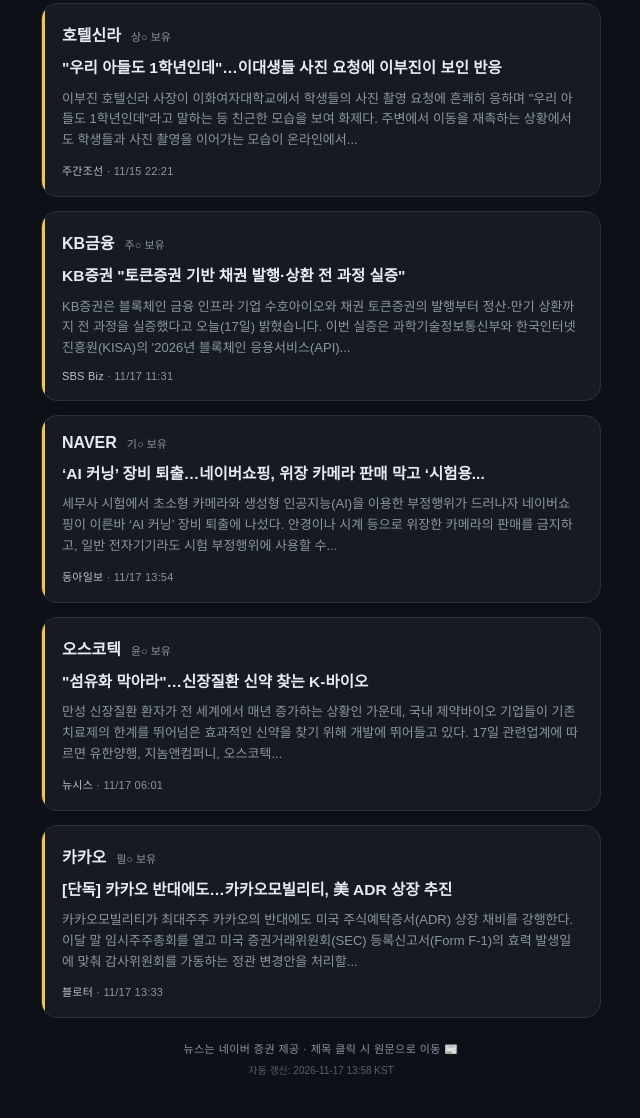
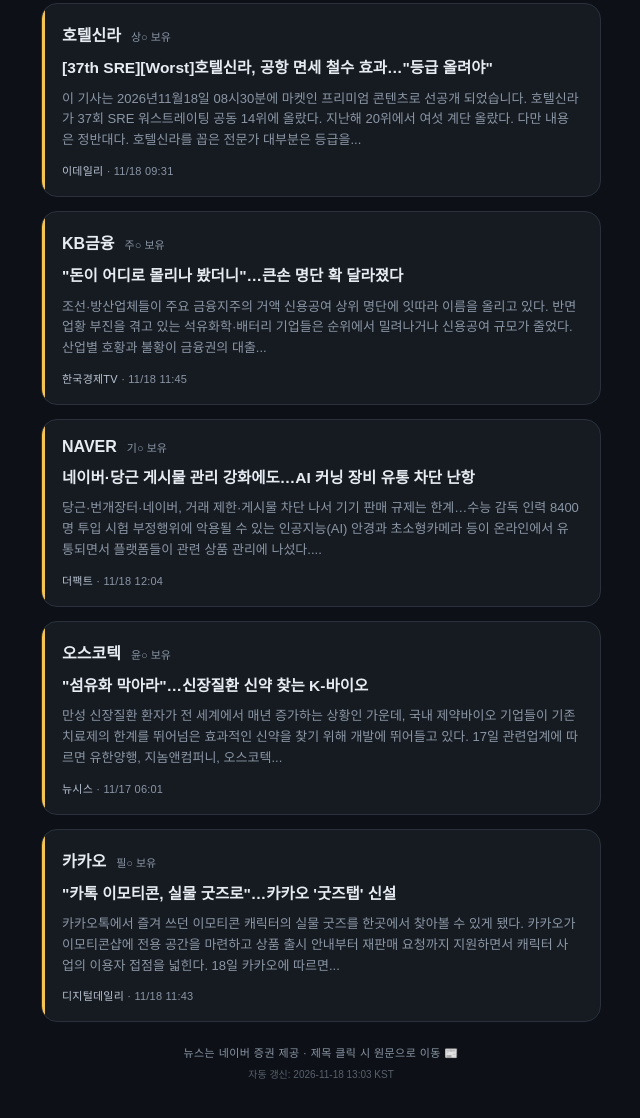
Before and after one commit to mainlainer/djhani02, a plain HTML site: page news.html in a window 1280 px wide. Shown: the part 844-1962 px from the top of the page, without its empty margins (319-959 px from the left). Drawn offline with Linux system fonts and the light colour scheme; a web font is replaced by a local one.

Commit message:
auto: 2026-11-18 13:03 KST 종목 뉴스 갱신

```diff
--- a/news.html
+++ b/news.html
@@ -3,8 +3,8 @@
 <head>
 <meta charset="UTF-8">
 <meta name="viewport" content="width=device-width, initial-scale=1.0">
-<title>오늘의 종목 뉴스 · 2026.11.17</title>
-<meta property="og:title" content="오늘의 종목 뉴스 2026.11.17">
+<title>오늘의 종목 뉴스 · 2026.11.18</title>
+<meta property="og:title" content="오늘의 종목 뉴스 2026.11.18">
 <meta property="og:description" content="우리 모임 8개 종목 데일리 뉴스 요약">
 <link rel="preconnect" href="https://fonts.googleapis.com">
 <link rel="preconnect" href="https://fonts.gstatic.com" crossorigin>
@@ -46,22 +46,22 @@
 
   <div class="top-label">소수점 투자 모임 · 데일리 종목 뉴스</div>
   <div class="title">NEWS<span class="kr">오늘의 종목 소식</span></div>
-  <div class="date">2026.11.17 기준 · 종목별 최신 1건</div>
+  <div class="date">2026.11.18 기준 · 종목별 최신 1건</div>
 
   <div class="nav"><a href="index.html">← 잔고 결산</a><a href="rank.html">📊 순위 변동</a></div>
 
   <div class="card">
     <div class="head"><span class="ticker">현대차</span><span class="member">성○ 보유</span></div>
-    <a class="headline" href="https://n.news.naver.com/mnews/article/008/0005442268" target="_blank" rel="noopener">차 안팔리는데…현대차 노조, 법 시행도 전에 &quot;정년 65세&quot; 주장</a>
-    <div class="body">판매 부진으로 투자 계획까지 축소한 현대자동차가 노조의 잇단 요구로 부담을 안게 됐다. 올해 파업으로 5만대 넘는 생산 차질을 빚은 가운데 노조가 정년연장과 정규직 전환에 더해 신규채용 확대까지 요구하면서다. 생산 정상화와 비용 절감이...</div>
-    <div class="meta"><span class="src">머니투데이</span> · 11/17 13:29</div>
+    <a class="headline" href="https://n.news.naver.com/mnews/article/011/0004683512" target="_blank" rel="noopener">무뇨스 현대차 사장 “웨이모에 아이오닉 5 공급 시작”</a>
+    <div class="body">호세 무뇨스 현대자동차 사장이 알파벳(구글 모회사)의 로보택시 기업 웨이모에 이달부터 아이오닉 5 차량 공급을 시작한다고 밝혔다. 무뇨스 사장은 17일(현지시간) 미국 캘리포니아주 멘로파크에서 열린 미디어 스타트업 세마포의 ‘실리콘밸리...</div>
+    <div class="meta"><span class="src">서울경제</span> · 11/18 12:32</div>
   </div>
 
   <div class="card">
     <div class="head"><span class="ticker">신세계</span><span class="member">정○ 보유</span></div>
-    <a class="headline" href="https://n.news.naver.com/mnews/article/015/0005354745" target="_blank" rel="noopener">신세계免, 이어령 '디지로그' 재해석한 미디어아트 전시</a>
-    <div class="body">신세계면세점은 영인문학관과 함께 제작한 미디어아트 작품 어금니로 깨문 우주를 명동점 10층 아이코닉존에서 다음 달 28일까지 전시한다고 17일 밝혔다. 고(故) 이어령 교수의 저서 디지로그에서 영감을 얻은 작품으로, 두 기관이 함께 진행하는 ‘K...</div>
-    <div class="meta"><span class="src">한국경제</span> · 11/17 13:37</div>
+    <a class="headline" href="https://n.news.naver.com/mnews/article/031/0001076075" target="_blank" rel="noopener">신세계인터내셔날, 美 향수 '에드워드 베스' 국내 독점 출시</a>
+    <div class="body">신세계인터내셔날이 미국 뷰티 브랜드 '에드워드 베스(EDWARD BESS)'의 향수를 국내에 독점 출시한다. 올해 상반기 니치 향수 매출이 증가하면서 해외 브랜드를 추가 확보한 것이다. 신세계인터내셔날은 에드워드 베스와 국내 독점 유통 계약을...</div>
+    <div class="meta"><span class="src">아이뉴스24</span> · 11/18 10:51</div>
   </div>
 
   <div class="card">
@@ -73,23 +73,23 @@
 
   <div class="card">
     <div class="head"><span class="ticker">호텔신라</span><span class="member">상○ 보유</span></div>
-    <a class="headline" href="https://n.news.naver.com/mnews/article/053/0000063071" target="_blank" rel="noopener">&quot;우리 아들도 1학년인데&quot;…이대생들 사진 요청에 이부진이 보인 반응</a>
-    <div class="body">이부진 호텔신라 사장이 이화여자대학교에서 학생들의 사진 촬영 요청에 흔쾌히 응하며 &quot;우리 아들도 1학년인데&quot;라고 말하는 등 친근한 모습을 보여 화제다. 주변에서 이동을 재촉하는 상황에서도 학생들과 사진 촬영을 이어가는 모습이 온라인에서...</div>
-    <div class="meta"><span class="src">주간조선</span> · 11/15 22:21</div>
+    <a class="headline" href="https://n.news.naver.com/mnews/article/018/0006411619" target="_blank" rel="noopener">[37th SRE][Worst]호텔신라, 공항 면세 철수 효과…&quot;등급 올려야&quot;</a>
+    <div class="body">이 기사는 2026년11월18일 08시30분에 마켓인 프리미엄 콘텐츠로 선공개 되었습니다. 호텔신라가 37회 SRE 워스트레이팅 공동 14위에 올랐다. 지난해 20위에서 여섯 계단 올랐다. 다만 내용은 정반대다. 호텔신라를 꼽은 전문가 대부분은 등급을...</div>
+    <div class="meta"><span class="src">이데일리</span> · 11/18 09:31</div>
   </div>
 
   <div class="card">
     <div class="head"><span class="ticker">KB금융</span><span class="member">주○ 보유</span></div>
-    <a class="headline" href="https://n.news.naver.com/mnews/article/374/0000544187" target="_blank" rel="noopener">KB증권 &quot;토큰증권 기반 채권 발행·상환 전 과정 실증&quot;</a>
-    <div class="body">KB증권은 블록체인 금융 인프라 기업 수호아이오와 채권 토큰증권의 발행부터 정산·만기 상환까지 전 과정을 실증했다고 오늘(17일) 밝혔습니다. 이번 실증은 과학기술정보통신부와 한국인터넷진흥원(KISA)의 '2026년 블록체인 응용서비스(API)...</div>
-    <div class="meta"><span class="src">SBS Biz</span> · 11/17 11:31</div>
+    <a class="headline" href="https://n.news.naver.com/mnews/article/215/0001273114" target="_blank" rel="noopener">&quot;돈이 어디로 몰리나 봤더니&quot;…큰손 명단 확 달라졌다</a>
+    <div class="body">조선·방산업체들이 주요 금융지주의 거액 신용공여 상위 명단에 잇따라 이름을 올리고 있다. 반면 업황 부진을 겪고 있는 석유화학·배터리 기업들은 순위에서 밀려나거나 신용공여 규모가 줄었다. 산업별 호황과 불황이 금융권의 대출...</div>
+    <div class="meta"><span class="src">한국경제TV</span> · 11/18 11:45</div>
   </div>
 
   <div class="card">
     <div class="head"><span class="ticker">NAVER</span><span class="member">기○ 보유</span></div>
-    <a class="headline" href="https://n.news.naver.com/mnews/article/020/0003763062" target="_blank" rel="noopener">‘AI 커닝’ 장비 퇴출…네이버쇼핑, 위장 카메라 판매 막고 ‘시험용...</a>
-    <div class="body">세무사 시험에서 초소형 카메라와 생성형 인공지능(AI)을 이용한 부정행위가 드러나자 네이버쇼핑이 이른바 ‘AI 커닝’ 장비 퇴출에 나섰다. 안경이나 시계 등으로 위장한 카메라의 판매를 금지하고, 일반 전자기기라도 시험 부정행위에 사용할 수...</div>
-    <div class="meta"><span class="src">동아일보</span> · 11/17 13:54</div>
+    <a class="headline" href="https://n.news.naver.com/mnews/article/629/0000553157" target="_blank" rel="noopener">네이버·당근 게시물 관리 강화에도…AI 커닝 장비 유통 차단 난항</a>
+    <div class="body">당근·번개장터·네이버, 거래 제한·게시물 차단 나서 기기 판매 규제는 한계…수능 감독 인력 8400명 투입 시험 부정행위에 악용될 수 있는 인공지능(AI) 안경과 초소형카메라 등이 온라인에서 유통되면서 플랫폼들이 관련 상품 관리에 나섰다....</div>
+    <div class="meta"><span class="src">더팩트</span> · 11/18 12:04</div>
   </div>
 
   <div class="card">
@@ -101,13 +101,13 @@
 
   <div class="card">
     <div class="head"><span class="ticker">카카오</span><span class="member">필○ 보유</span></div>
-    <a class="headline" href="https://n.news.naver.com/mnews/article/293/0000093381" target="_blank" rel="noopener">[단독] 카카오 반대에도…카카오모빌리티, 美 ADR 상장 추진</a>
-    <div class="body">카카오모빌리티가 최대주주 카카오의 반대에도 미국 주식예탁증서(ADR) 상장 채비를 강행한다. 이달 말 임시주주총회를 열고 미국 증권거래위원회(SEC) 등록신고서(Form F-1)의 효력 발생일에 맞춰 감사위원회를 가동하는 정관 변경안을 처리할...</div>
-    <div class="meta"><span class="src">블로터</span> · 11/17 13:33</div>
+    <a class="headline" href="https://n.news.naver.com/mnews/article/138/0002249049" target="_blank" rel="noopener">&quot;카톡 이모티콘, 실물 굿즈로&quot;…카카오 '굿즈탭' 신설</a>
+    <div class="body">카카오톡에서 즐겨 쓰던 이모티콘 캐릭터의 실물 굿즈를 한곳에서 찾아볼 수 있게 됐다. 카카오가 이모티콘샵에 전용 공간을 마련하고 상품 출시 안내부터 재판매 요청까지 지원하면서 캐릭터 사업의 이용자 접점을 넓힌다. 18일 카카오에 따르면...</div>
+    <div class="meta"><span class="src">디지털데일리</span> · 11/18 11:43</div>
   </div>
 
   <div class="foot">뉴스는 네이버 증권 제공 · 제목 클릭 시 원문으로 이동 📰</div>
-  <div class="auto-stamp">자동 갱신: 2026-11-17 13:58 KST</div>
+  <div class="auto-stamp">자동 갱신: 2026-11-18 13:03 KST</div>
 
 </div>
 </body>
```
